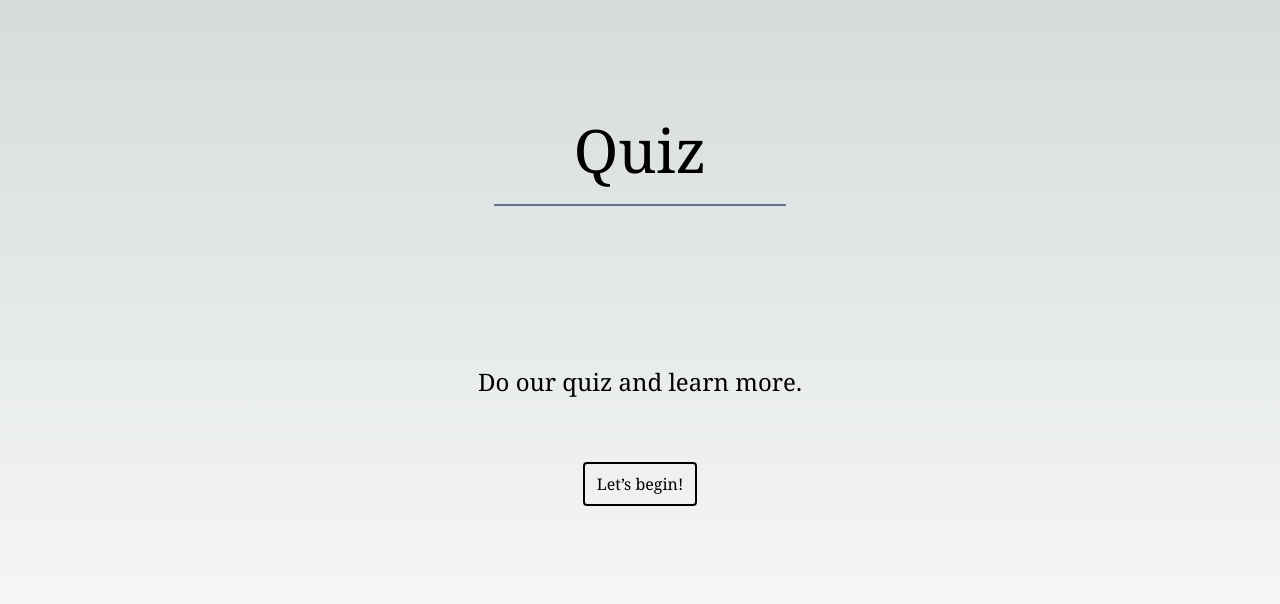
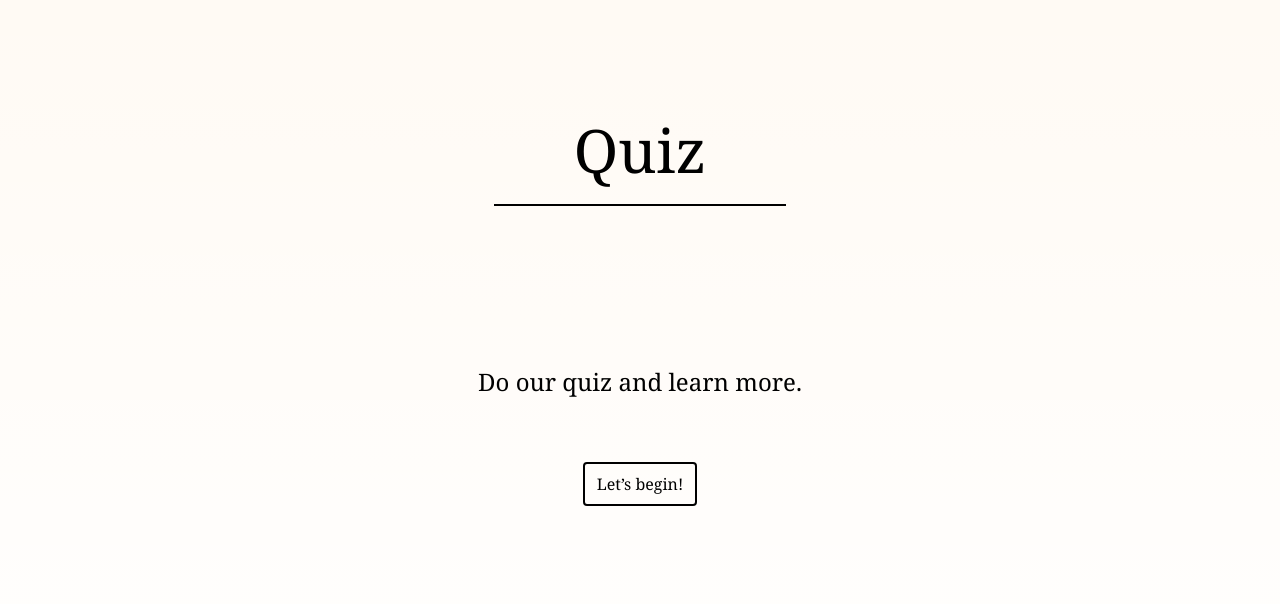
Before and after one commit to TaraSkoglund/quiz-app, a Next.js app: page / in a window 1280 px wide. Shown: the top 604 px of the page. Built offline with nearby package versions, Linux system fonts and the light colour scheme.

Commit message:
costemissing bg and add hover to button

```diff
--- a/src/app/layout.tsx
+++ b/src/app/layout.tsx
@@ -1,22 +1,22 @@
-import './globals.css'
-import type { Metadata } from 'next'
-import { Inter } from 'next/font/google'
+import type { Metadata } from "next";
+import { Inter } from "next/font/google";
+import "./globals.css";
 
-const inter = Inter({ subsets: ['latin'] })
+const inter = Inter({ subsets: ["latin"] });
 
 export const metadata: Metadata = {
-  title: 'Create Next App',
-  description: 'Generated by create next app',
-}
+  title: "Create Next App",
+  description: "Generated by create next app",
+};
 
 export default function RootLayout({
   children,
 }: {
-  children: React.ReactNode
+  children: React.ReactNode;
 }) {
   return (
     <html lang="en">
-      <body className={inter.className}>{children}</body>
+      <body className={` bg-cream ${inter.className}`}>{children}</body>
     </html>
-  )
+  );
 }
--- a/src/app/page.tsx
+++ b/src/app/page.tsx
@@ -13,7 +13,7 @@ export default function Home() {
           </p>
         </div>
         <div>
-          <button className=" px-3 py-2 border-2 border-black rounded text-xs md:text-base whitespace-nowrap">
+          <button className=" px-3 py-2 border-2 border-black rounded text-xs md:text-base whitespace-nowrap hover:shadow-2xl hover:border-4">
             Let’s begin!
           </button>
         </div>
--- a/tailwind.config.ts
+++ b/tailwind.config.ts
@@ -19,6 +19,9 @@ const config: Config = {
           "conic-gradient(from 180deg at 50% 50%, var(--tw-gradient-stops))",
       },
     },
+    colors: {
+      cream: "#FFFAF4",
+    },
   },
   plugins: [],
 };
```
